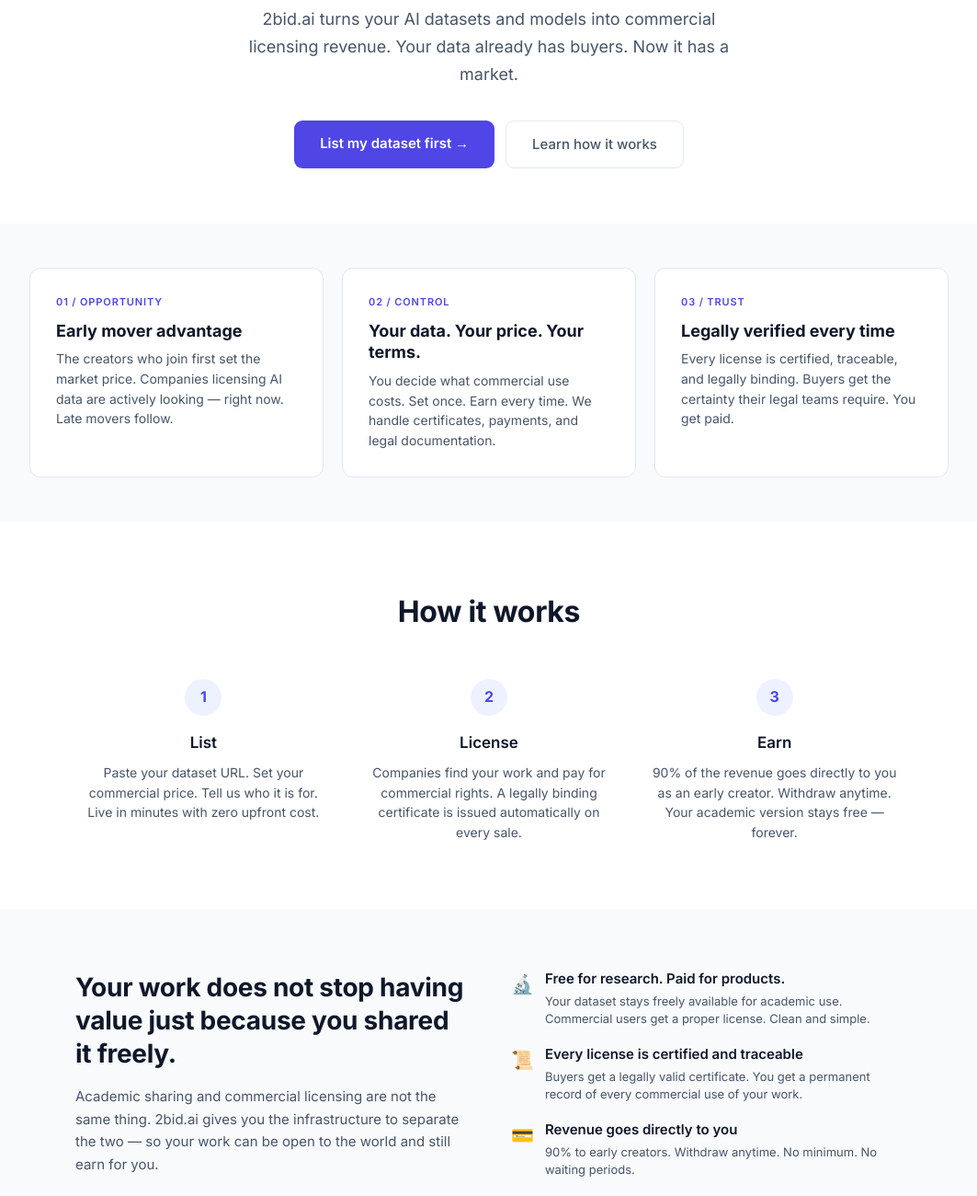
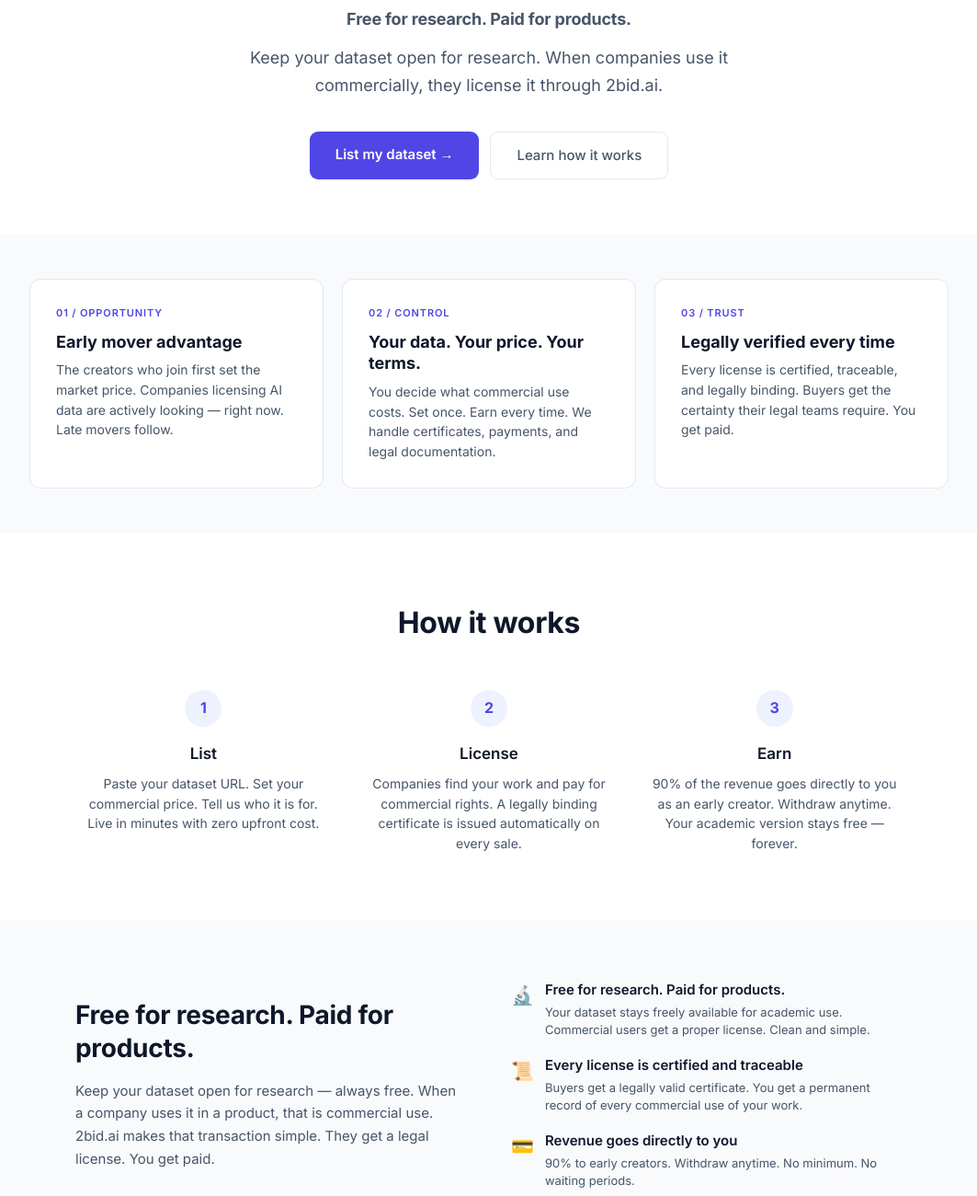
Before and after one commit to prakashsvasudevan-rgb/2bid-site, a plain HTML site: page index.html in a window 1280 px wide. Shown: the part 400-1700 px from the top of the page at 92% size, without its empty margins (108-1171 px from the left). Drawn offline with Linux system fonts and the light colour scheme.

Commit message:
Sharper hero copy - Free for research. Paid for products.

```diff
--- a/index.html
+++ b/index.html
@@ -96,6 +96,13 @@
       letter-spacing: -0.02em;
       color: var(--black);
       margin-bottom: 20px;
+    }
+    .hero-principle {
+      font-size: 22px;
+      font-weight: 700;
+      color: var(--indigo);
+      margin-bottom: 12px !important;
+      letter-spacing: -0.01em;
     }
     .hero p {
       font-size: 18px;
@@ -469,9 +476,10 @@
 <!-- HERO -->
 <section class="hero">
   <h1>Your data has been downloaded thousands of times.<br>How much did you earn?</h1>
-  <p>2bid.ai turns your AI datasets and models into commercial licensing revenue. Your data already has buyers. Now it has a market.</p>
+  <p class="hero-principle">Free for research. Paid for products.</p>
+  <p>Keep your dataset open for research. When companies use it commercially, they license it through 2bid.ai.</p>
   <div class="hero-buttons">
-    <a href="#list" class="btn-primary">List my dataset first →</a>
+    <a href="#list" class="btn-primary">List my dataset →</a>
     <a href="#how" class="btn-ghost">Learn how it works</a>
   </div>
 </section>
@@ -523,8 +531,8 @@
 <section class="companies-section" id="for-creators">
   <div class="companies-inner">
     <div class="companies-left">
-      <h2>Your work does not stop having value just because you shared it freely.</h2>
-      <p>Academic sharing and commercial licensing are not the same thing. 2bid.ai gives you the infrastructure to separate the two — so your work can be open to the world and still earn for you.</p>
+      <h2>Free for research. Paid for products.</h2>
+      <p>Keep your dataset open for research — always free. When a company uses it in a product, that is commercial use. 2bid.ai makes that transaction simple. They get a legal license. You get paid.</p>
     </div>
     <div class="companies-right">
       <div class="benefit">
```
